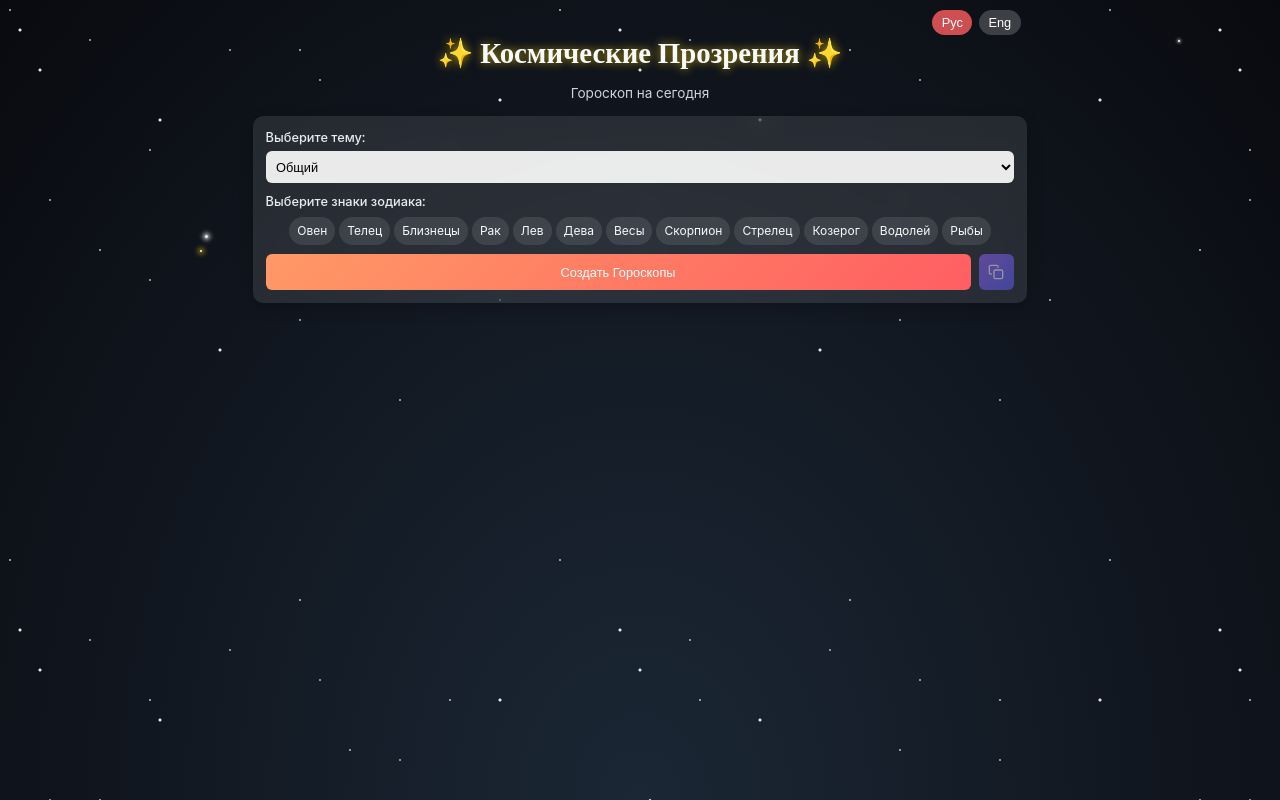
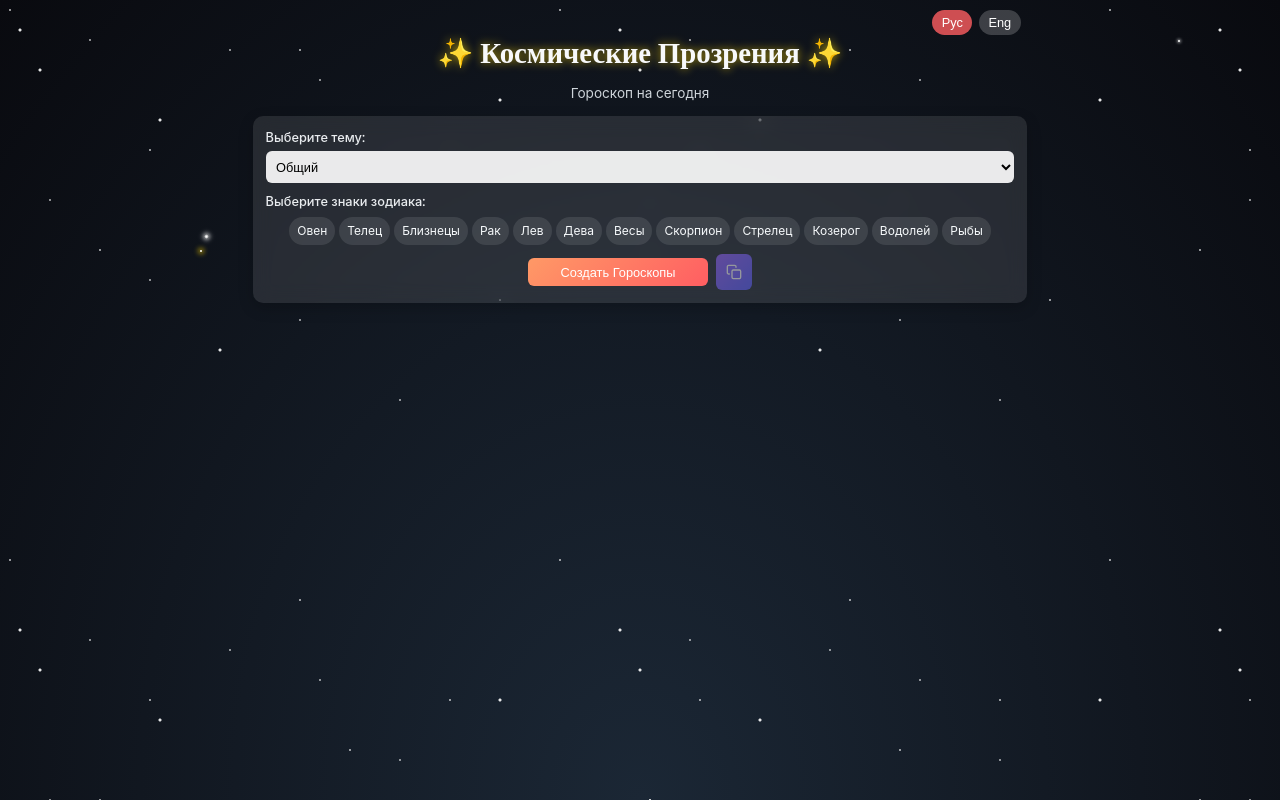
Before and after one commit to ignatov/horoscope, a React (Create React App) app in the folder frontend/: page / in a window 1280 px wide. Built offline with nearby package versions, Linux system fonts and the light colour scheme.

Commit message:
Center the generate button and make it more compact
- Make the generate button a fixed width instead of full width
- Add horizontal padding to improve button proportions
- Center the button row using flexbox
- Add vertical alignment for buttons
- Remove unnecessary withIcon property

```diff
--- a/frontend/src/App.js
+++ b/frontend/src/App.js
@@ -74,12 +74,12 @@ const Button = styled.button`
   background: linear-gradient(135deg, #ff9966 0%, #ff5e62 100%);
   color: white;
   border: none;
-  padding: 0.4rem 0.8rem;
+  padding: 0.4rem 1.2rem;
   font-size: 0.8rem;
   font-weight: 500;
   border-radius: 6px;
   cursor: pointer;
-  width: ${props => props.withIcon ? 'calc(100% - 40px)' : '100%'};
+  min-width: 180px;
   transition: transform 0.2s, box-shadow 0.2s;
 
   &:hover {
@@ -92,6 +92,8 @@ const ButtonRow = styled.div`
   display: flex;
   gap: 0.5rem;
   width: 100%;
+  justify-content: center;
+  align-items: center;
 `;
 
 const IconButton = styled.button`
@@ -612,7 +614,7 @@ function App() {
         </FormRow>
 
         <ButtonRow>
-          <Button type="submit" withIcon>
+          <Button type="submit">
             {language === 'ru' ? 'Создать Гороскопы' : 'Generate Horoscopes'}
           </Button>
           <IconButton
```
